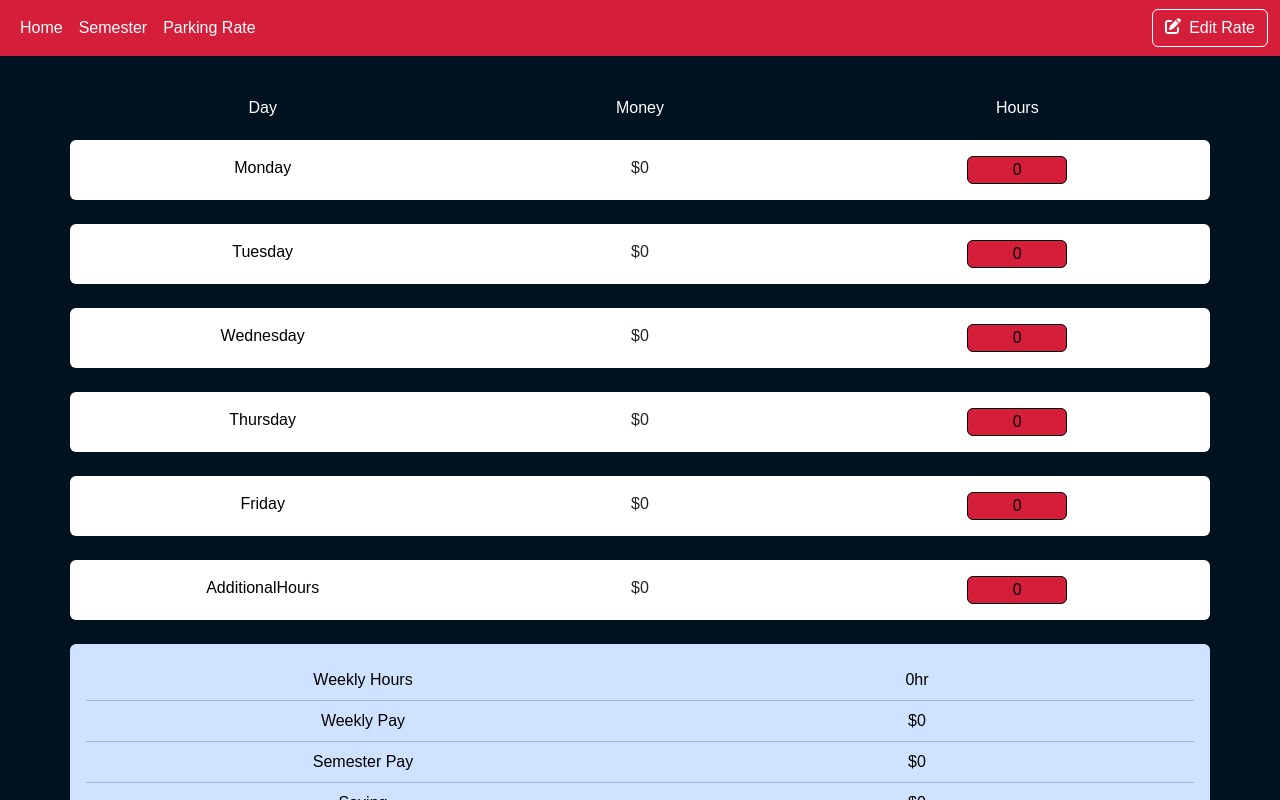
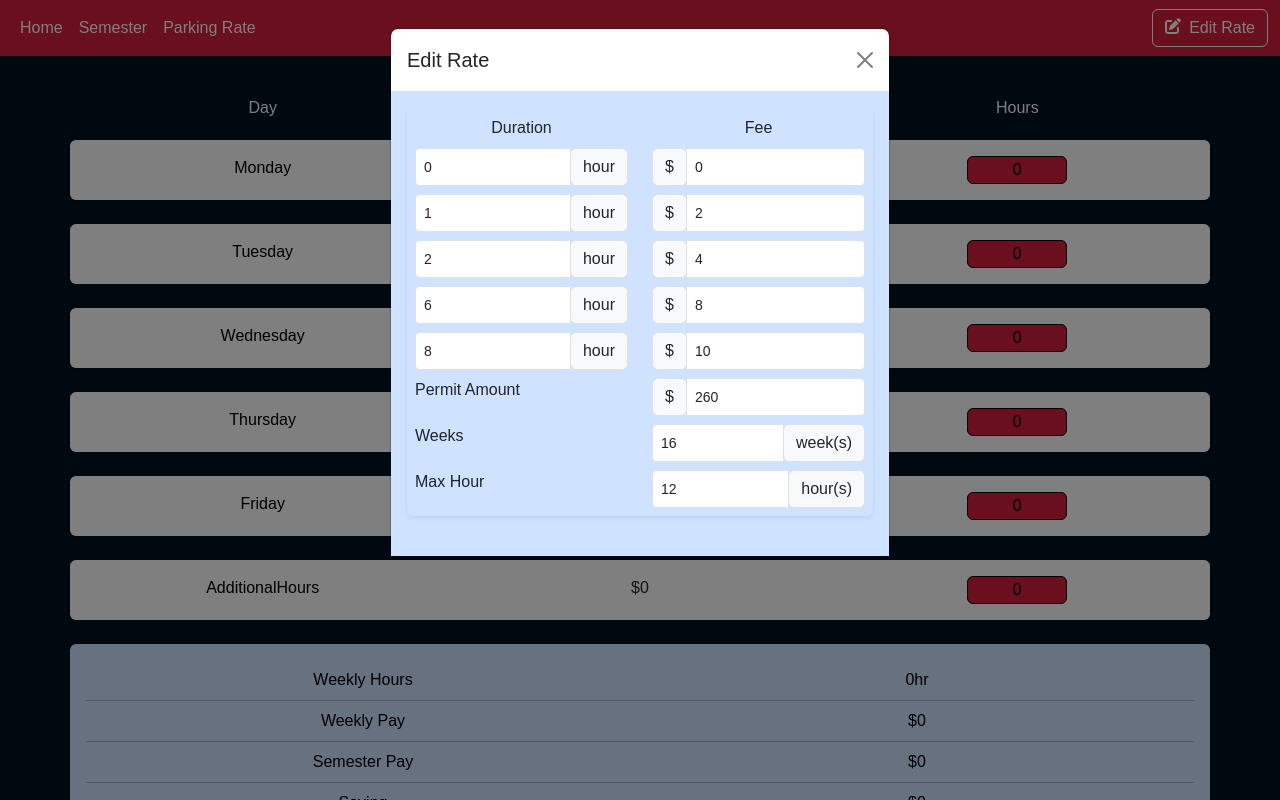
Before and after one commit to JosephBoat404/Parking-Calculator, a React (Create React App) app in the folder my-app/: page / in a window 1280 px wide. Both pictures are taken after a click on the button "Edit Rate". Shown: the top 800 px of the page. Built offline with nearby package versions, Linux system fonts and the light colour scheme.

Commit message:
Added Rate editing as a modal for edit rate btn

```diff
--- /dev/null
+++ b/my-app/src/components/FeeInput.jsx
@@ -0,0 +1,127 @@
+import React from 'react';
+
+function FeeInput({ fees, setFees, maxHour, setMaxHour, PermitAmount, SetPermitAmount, numberOfWeeksInSemester, SetnumberOfWeeksInSemester }) {
+  const handleChange = (event, index) => {
+    const { name, value } = event.target;
+    const newFees = [...fees];
+    if (!isNaN(value)) {
+      newFees[index][name] = parseFloat(value);
+    }
+    setFees(newFees);
+  };
+
+  const handleMaxHourChange = (event) => {
+    setMaxHour(Number(event.target.value));
+  };
+
+  const handlePermitAmountChange = (event) => {
+    SetPermitAmount(Number(event.target.value));
+  };
+
+  const handleWeeksChange = (event) => {
+    SetnumberOfWeeksInSemester(Number(event.target.value));
+  };
+
+  return (
+    <div className="container">
+      <div className="row justify-content-center">
+        <div className="col rounded shadow-sm p-1 mb-4 bg-primary-subtle">
+          <div className="row p-1">
+            <div className="col text-center">Duration</div>
+            <div className="col text-center">Fee</div>
+          </div>
+
+          {fees.map((fee, index) => (
+            <div className="row p-1" key={index}>
+              <div className="col">
+                <div className="input-group">
+                  <input
+                    type="number"
+                    name="maxHours"
+                    value={fee.maxHours}
+                    onChange={(event) => handleChange(event, index)}
+                    className="form-control form-control-sm "
+                  />
+                  <div className="input-group-append">
+                    <span className="input-group-text">hour</span>
+                  </div>
+                </div>
+              </div>
+              <div className="col">
+                <div className="input-group">
+                  <div className="input-group-append">
+                    <span className="input-group-text">$</span>
+                  </div>
+                  <input
+                    type="number"
+                    name="fee"
+                    value={fee.fee}
+                    onChange={(event) => handleChange(event, index)}
+                    className="form-control form-control-sm "
+                  />
+                </div>
+              </div>
+            </div>
+          ))}
+
+          <div className="row p-1">
+            <div className="col">Permit Amount</div>
+            <div className="col">
+              <div className="input-group">
+                <div className="input-group-append">
+                  <span className="input-group-text">$</span>
+                </div>
+                <input
+                  type="number"
+                  name="PermitAmount"
+                  value={PermitAmount}
+                  onChange={handlePermitAmountChange}
+                  className="form-control form-control-sm"
+                />
+              </div>
+            </div>
+          </div>
+
+          <div className="row p-1">
+            <div className="col">Weeks</div>
+            <div className="col">
+              <div className="input-group">
+                <input
+                  type="number"
+                  name="numberOfWeeksInSemester"
+                  value={numberOfWeeksInSemester}
+                  onChange={handleWeeksChange}
+                  className="form-control form-control-sm"
+                />
+                <div className="input-group-append">
+                  <span className="input-group-text">week(s)</span>
+                </div>
+              </div>
+            </div>
+          </div>
+
+          <div className="row p-1">
+            <div className="col">Max Hour</div>
+            <div className="col">
+              <div className="input-group">
+                <input
+                  type="number"
+                  name="maxHour"
+                  value={maxHour}
+                  onChange={handleMaxHourChange}
+                  className="form-control form-control-sm"
+                />
+                <div className="input-group-append">
+                  <span className="input-group-text">hour(s)</span>
+                </div>
+              </div>
+            </div>
+          </div>
+
+        </div>
+      </div>
+    </div>
+  );
+}
+
+export default FeeInput;
--- a/my-app/src/components/Navbar.jsx
+++ b/my-app/src/components/Navbar.jsx
@@ -1,12 +1,12 @@
 import React from "react";
 import icon from "../Icons/Addparking.svg";
 
-function Navbar() {
+function Navbar({ onEditRateClick }) {
   return (
     <nav className="navbar navbar-expand-lg bg-body-tertiary fixed-top">
       <div className="container-fluid">
         <button
-          className="navbar-toggler"
+          className="navbar-toggler "
           type="button"
           data-bs-toggle="collapse"
           data-bs-target="#navbarNav"
@@ -50,7 +50,10 @@ function Navbar() {
             </li>
           </ul>
         </div>
-        <button className="btn btn-outline-light ml-auto editbtn">
+        <button className="btn btn-outline-light ml-auto editbtn" data-bs-toggle="modal" data-bs-target="#feeInputModal">
+
+
+
 
           <img
             src={icon}
--- a/my-app/src/components/Parkform.jsx
+++ b/my-app/src/components/Parkform.jsx
@@ -4,9 +4,13 @@ import Navbar from "./Navbar";
 import DayInput from "./DayInput";
 import SpendResult from "./SpendResult";
 import Footer from "./Footer";
+import FeeInput from "./FeeInput";
 
 function Parkform() {
   // Initialize state for each day and additional hours
+  const [showFeeInput, setShowFeeInput] = useState(false);
+  const [PermitAmount, SetPermitAmount] = useState(260);
+  const [numberOfWeeksInSemester, SetnumberOfWeeksInSemester] = useState(16);
   const [days, setDays] = useState({
     monday: "",
     tuesday: "",
@@ -16,51 +20,101 @@ function Parkform() {
     additionalHours: "",
   });
 
-
+  const [max_Hour, Setmax_Hour] = useState(12);
   const [worth, setWorth] = useState("No");
   const [savings, setSavings] = useState(0);
 
   // Calculate parking fee based on hours
+  const [fees, setFees] = useState([
+    { maxHours: 0, fee: 0 },
+    { maxHours: 1, fee: 2 },
+    { maxHours: 2, fee: 4 },
+    { maxHours: 6, fee: 8 },
+    { maxHours: 8, fee: 10 },
+  ]);
+
   const calculateFee = (hours) => {
-    if (hours <= 0.5) return 0;
-    if (hours <= 1) return 2;
-    if (hours <= 2) return 4;
-    if (hours <= 6) return 8;
-    if (hours <= 8) return 10;
-    return 12;
+    for (let i = 0; i < fees.length; i++) {
+      if (hours <= fees[i].maxHours) {
+        return fees[i].fee;
+      }
+    }
+
+    return max_Hour; // default fee for hours > 8
   };
 
   // Calculate total money to pay
-  const totalMoneyToPay = Object.values(days).reduce((total, hours) => total + calculateFee(hours), 0);
+  const totalMoneyToPay = Object.values(days).reduce(
+    (total, hours) => total + calculateFee(hours),
+    0
+  );
 
   // Calculate total cost for semester
-  const PermitAmount=260;
-  const numberOfWeeksInSemester = 16;
+
   const totalCostForSemester = totalMoneyToPay * numberOfWeeksInSemester;
-  let savingsAmount=0;
-
-
-
+  let savingsAmount = 0;
 
   // Update worth based on total cost for semester
   useEffect(() => {
     setWorth(totalCostForSemester < PermitAmount ? "No" : "Yes");
-    setSavings(totalCostForSemester ===0 ? 0 : savingsAmount=Math.max(0, PermitAmount - totalCostForSemester));
-  }, [totalCostForSemester]);
-
+    setSavings(
+      totalCostForSemester === 0
+        ? 0
+        : (savingsAmount = Math.max(0, PermitAmount - totalCostForSemester))
+    );
+  }, [PermitAmount,totalCostForSemester]);
 
   // Handle the change of input value for each day
   const handleChange = (event) => {
     const { name, value } = event.target;
-     setDays(prevDays => ({ ...prevDays, [name]: value }));
+    setDays((prevDays) => ({ ...prevDays, [name]: value }));
   };
 
   // Calculate total hours
-   const totalHours = Object.values(days).reduce((total, hours) => total + Number(hours), 0);
+  const totalHours = Object.values(days).reduce(
+    (total, hours) => total + Number(hours),
+    0
+  );
 
   return (
     <>
-       <Navbar />
+      <Navbar onEditRateClick={() => setShowFeeInput(true)} />
+
+      <div
+        className="modal fade"
+        id="feeInputModal"
+        tabIndex="-1"
+        aria-labelledby="feeInputModalLabel"
+        aria-hidden="true"
+      >
+        <div className="modal-dialog">
+          <div className="modal-content">
+            <div className="modal-header">
+              <h5 className="modal-title" id="feeInputModalLabel">
+                Edit Rate
+              </h5>
+              <button
+                type="button"
+                className="btn-close"
+                data-bs-dismiss="modal"
+                aria-label="Close"
+              ></button>
+            </div>
+            <div className="modal-body bg-primary-subtle">
+              <FeeInput
+                fees={fees}
+                setFees={setFees}
+                maxHour={max_Hour}
+                setMaxHour={Setmax_Hour}
+                PermitAmount={PermitAmount}
+                SetPermitAmount={SetPermitAmount}
+                numberOfWeeksInSemester={numberOfWeeksInSemester}
+                SetnumberOfWeeksInSemester={SetnumberOfWeeksInSemester}
+              />
+            </div>
+          </div>
+        </div>
+      </div>
 
       <div className="container p-3 mb-1">
         <div className="row">
@@ -71,8 +125,7 @@ function Parkform() {
       </div>
 
       {Object.keys(days).map((day) => (
-        <div key={day}
-        >
+        <div key={day}>
           <DayInput
             label={day.charAt(0).toUpperCase() + day.slice(1)}
             hours={days[day]}
@@ -82,7 +135,6 @@ function Parkform() {
           />
         </div>
       ))}
-
 
       <SpendResult
         Worth={worth}
@@ -94,7 +146,6 @@ function Parkform() {
       />
 
       <Footer />
-
     </>
   );
 }
```
Also changed, not shown: my-app/src/components/CalculatorBrain.jsx (deleted, +0 -94 lines). Lines whose indentation alone changed are shown as unchanged.
